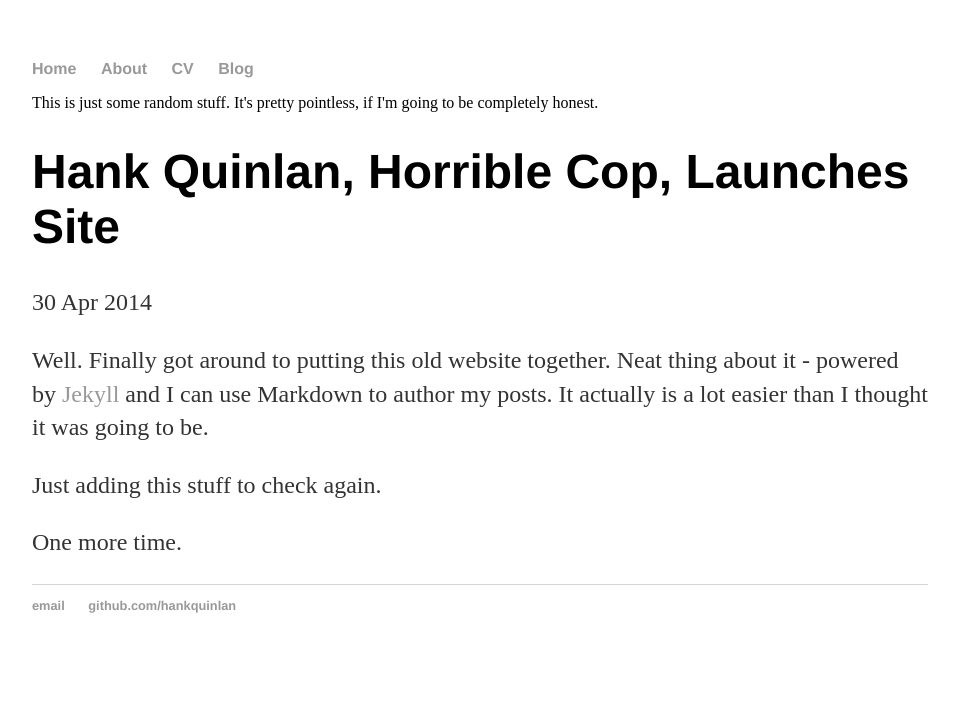
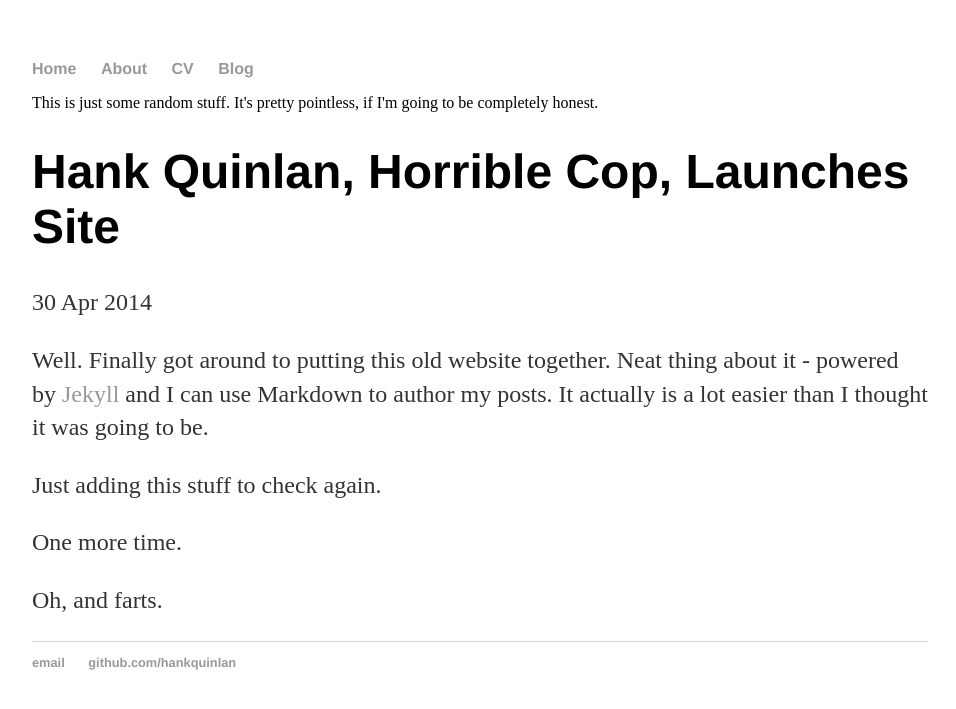
Before and after one commit to fattymattk/hello-world, a Jekyll site: the page built from _posts/2014-04-30-hank-quinlan-site-launched.md, in a window 1280 px wide. Shown: the top 709 px of the page, without its empty margins (160-1116 px from the left). Built offline with Jekyll 4.4.1, drawn with Linux system fonts in a browser that asks for light colours.

Commit message:
Update posts.html

```diff
--- a/_layouts/posts.html
+++ b/_layouts/posts.html
@@ -7,3 +8,5 @@ layout: default
 <div class="post">
   {{ content }}
 </div>
+
+<p> Oh, and farts.</p>
```
Also changed, not shown: other parts of _layouts/posts.html (+1 -0 lines).
